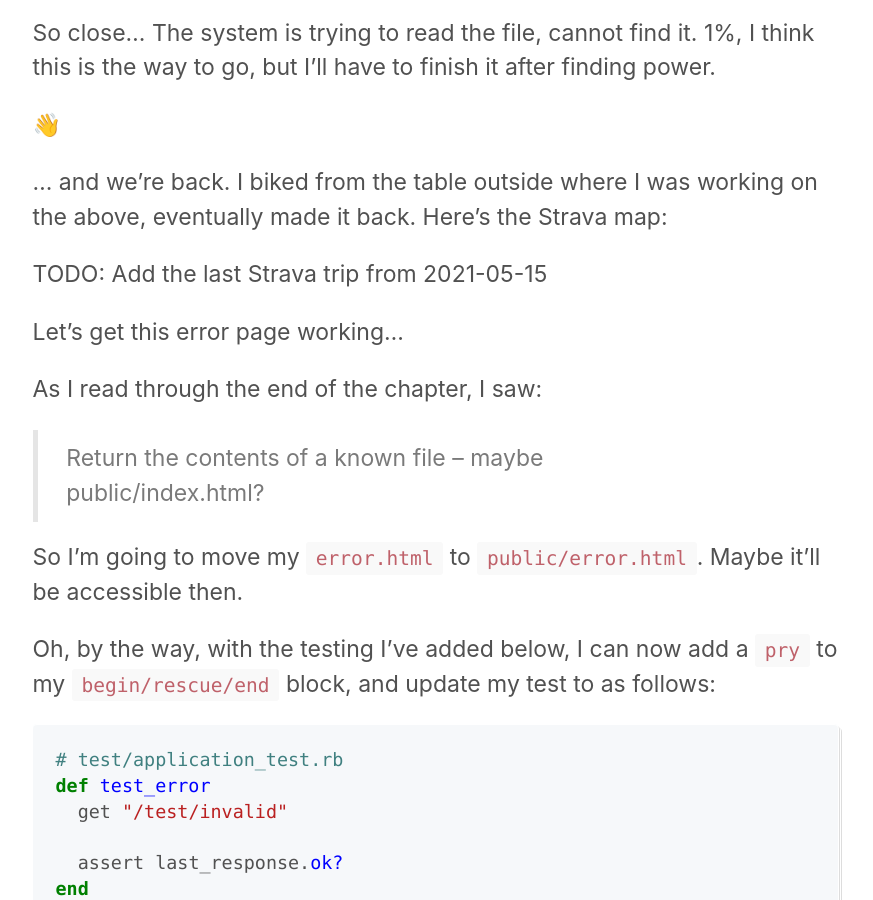
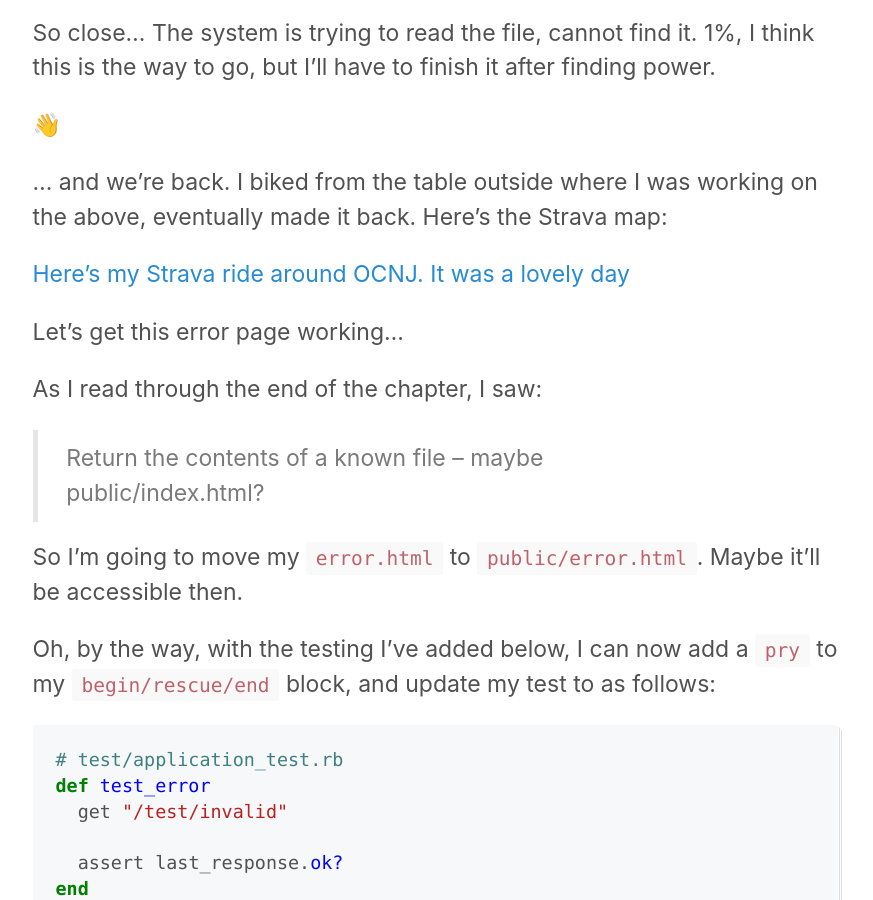
Before and after one commit to josh-works/intermediaterubycom, a Jekyll site: the page built from _posts/2021-05-04-rebuilding_rails_part_1/2021-05-04-rebuilding_rails_part_1.md, in a window 1280 px wide and 900 px high, scrolled down 22705 px. Shown: the whole window, without its empty margins (205-1078 px from the left). Built offline with Jekyll 4.4.1, drawn with Linux system fonts in a browser that asks for light colours; comment, search, counter and statistics services are not loaded; some of the changed text lies outside the part shown.

Commit message:
Typo and Strava

```diff
--- a/_posts/2021-05-04-rebuilding_rails_part_1/2021-05-04-rebuilding_rails_part_1.md
+++ b/_posts/2021-05-04-rebuilding_rails_part_1/2021-05-04-rebuilding_rails_part_1.md
@@ -533,7 +533,7 @@ So close... The system is trying to read the file, cannot find it. 1%, I think t
 
 ... and we're back. I biked from the table outside where I was working on the above, eventually made it back. Here's the Strava map:
 
-TODO: Add the last Strava trip from 2021-05-15
+[Here's my Strava ride around OCNJ. It was a lovely day](https://www.strava.com/activities/5303842840)
 
 Let's get this error page working...
 
@@ -656,7 +656,7 @@ Great! No stick a `pry` in, perhaps at the top of the following methods:
 - `Rulers::Application#call`
 - `Rulers::Application#get_controller_and_action`
 
-_Now that I type these class/methods, I'm not sure why there's in different files. They're both Modules by the title `Rulers`, in the `Application` class. ¯\\\_(ツ)\_\/¯_
+_Now that I type these class/methods, I'm not sure why there's in different files. They're both Modules by the title `Rulers`, in the `Application` class._ ¯\\\_(ツ)\_/¯
 
 Run the tests with:
 
```
